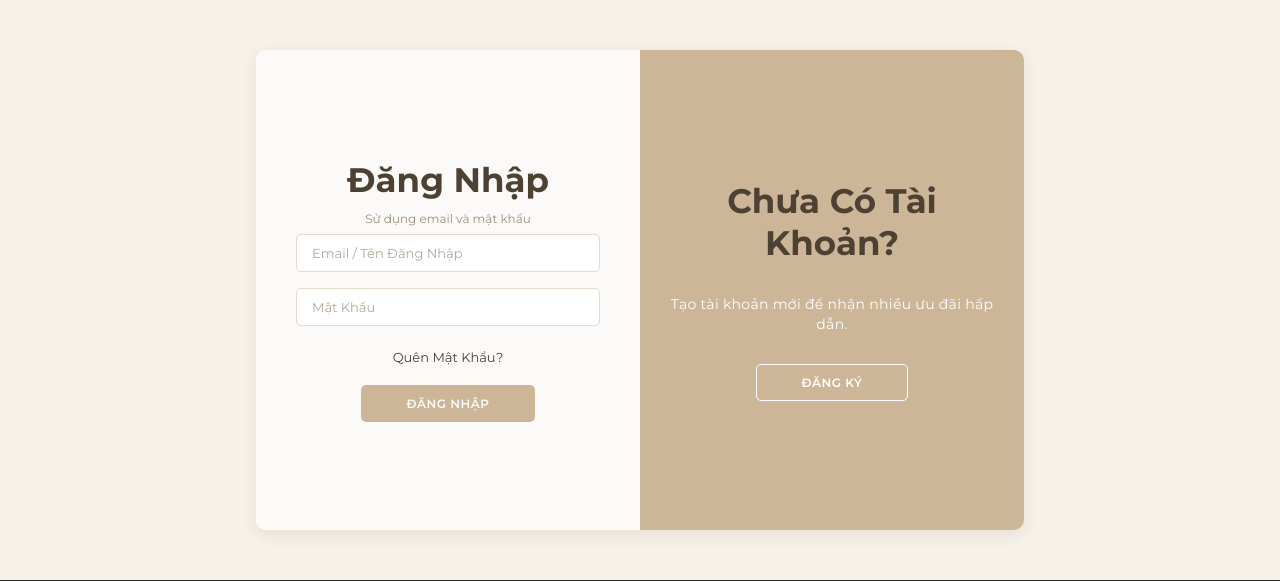
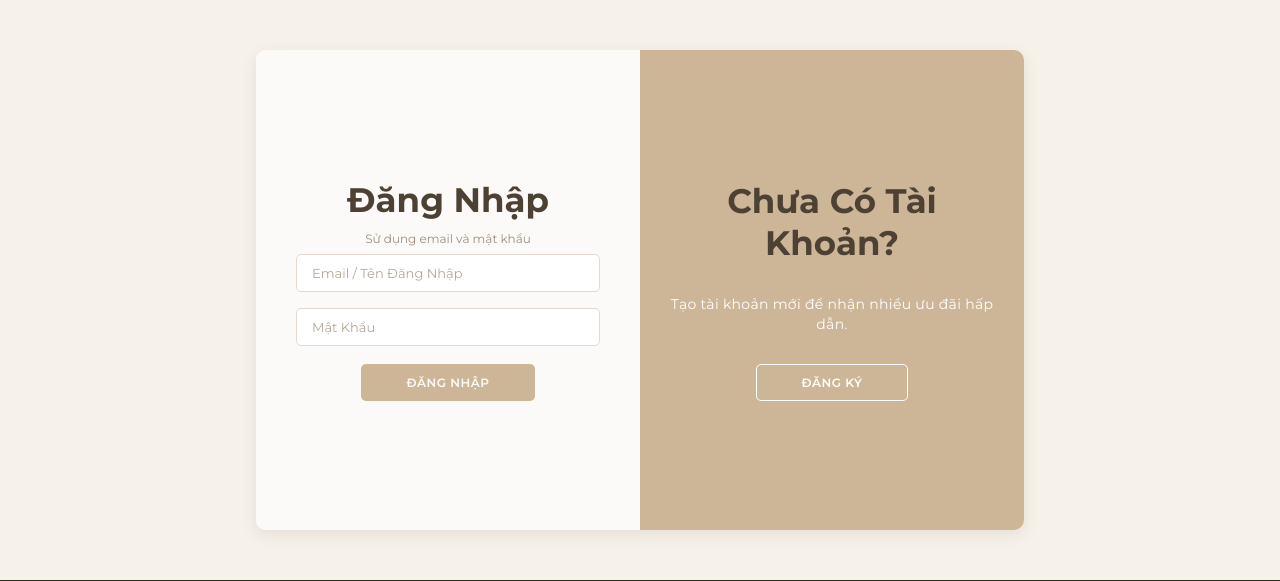
Before and after one commit to FeliksWatterson/OOP_NO4_25_26_DucManh_DucViet_HaiAnh, a Spring Boot app: page /auth in a window 1280 px wide. Shown: the part 106-687 px from the top of the page. Run offline with Spring Boot 4, Linux system fonts and the light colour scheme.

```diff
--- a/Project/web-ban-hang/src/main/resources/templates/auth.html
+++ b/Project/web-ban-hang/src/main/resources/templates/auth.html
@@ -87,8 +87,6 @@
             placeholder="Mật Khẩu"
             required
           />
-
-          <a href="#">Quên Mật Khẩu?</a>
           <button type="submit">Đăng Nhập</button>
 
           <p
```
